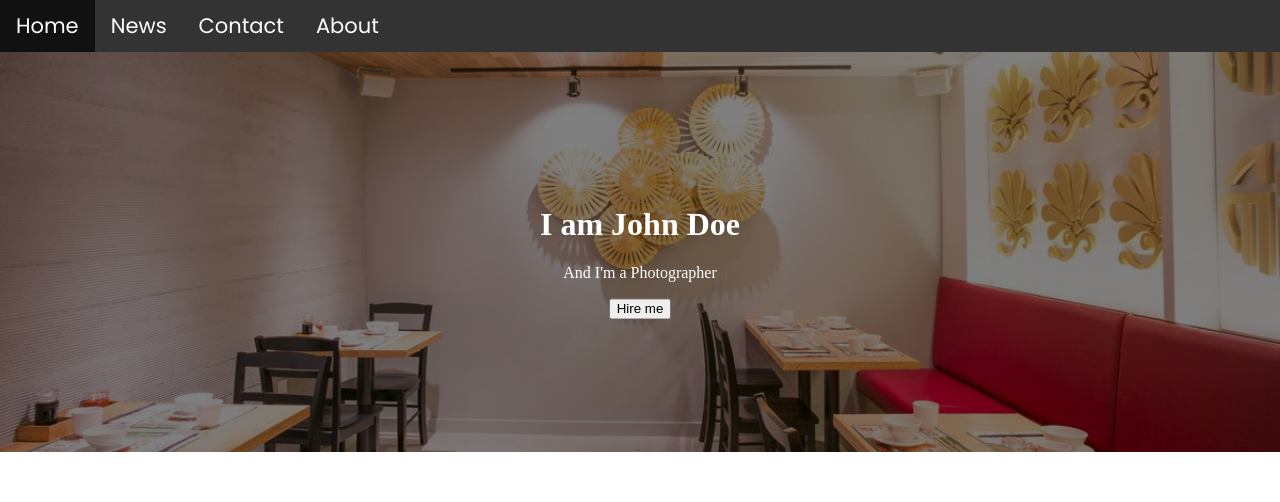
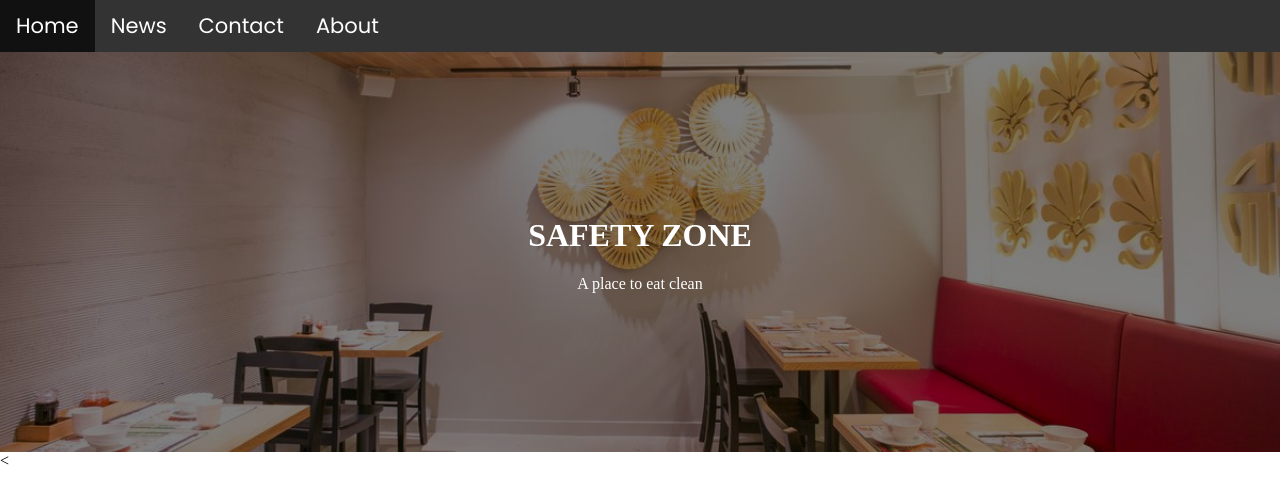
Before and after one commit to jrivera115/team-repo-inst377, a plain HTML site: page index_1.html in a window 1280 px wide. Drawn offline with Linux system fonts and the light colour scheme.

Commit message:
Update index_1.html

```diff
--- a/index_1.html
+++ b/index_1.html
@@ -18,11 +18,11 @@
     </div>
     <div class="header-image">
         <div class="header-text">
-          <h1>I am John Doe</h1>
-          <p>And I'm a Photographer</p>
-          <button>Hire me</button>
+          <h1>SAFETY ZONE</h1>
+          <p>A place to eat clean</p>
         </div>
     </div>
+    <
     <script>
       function changePlaceholder(){
         var data = document.getElementById("search");
```
